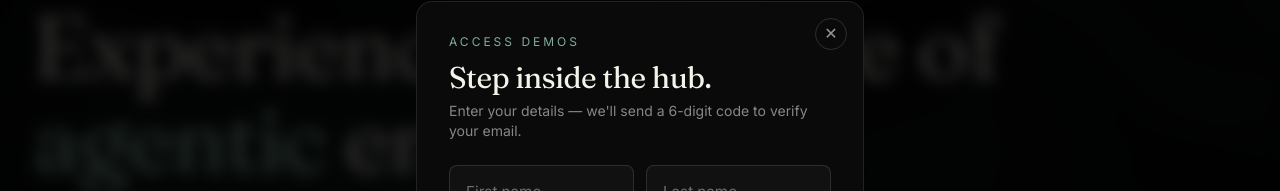
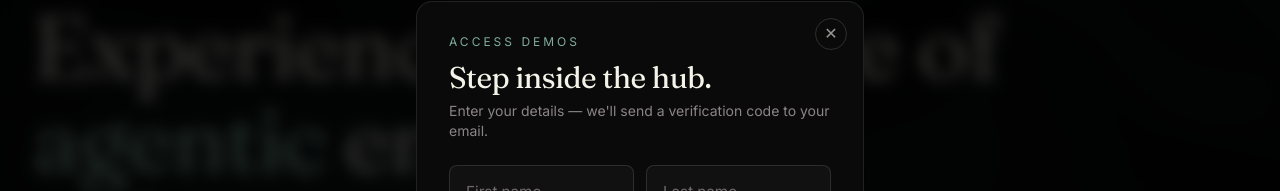
Before and after one commit to ryan8298/demo-hub, a Next.js app: page / in a window 1280 px wide. Both pictures are taken after a click on the button "MENU". Shown: the part 157-348 px from the top of the page. Built offline with nearby package versions, Linux system fonts and the light colour scheme.

Commit message:
Accept variable-length OTP codes (Supabase is configurable 6-8 digits)

```diff
--- a/app/page.tsx
+++ b/app/page.tsx
@@ -43,7 +43,7 @@ export default function Landing() {
         setError(data.error || 'Could not send code.');
         return;
       }
-      setInfo(`A 6-digit code was sent to ${formData.email}.`);
+      setInfo(`A verification code was sent to ${formData.email}.`);
       setStep('code');
     } catch {
       setError('Network error — please try again.');
@@ -261,8 +261,8 @@ export default function Landing() {
             </h2>
             <p className="text-sm text-[#8B8586] mb-6">
               {step === 'profile'
-                ? "Enter your details — we'll send a 6-digit code to verify your email."
-                : `Enter the 6-digit code we sent to ${formData.email}.`}
+                ? "Enter your details — we'll send a verification code to your email."
+                : `Enter the verification code we sent to ${formData.email}.`}
             </p>
 
             {error && (
@@ -331,19 +331,20 @@ export default function Landing() {
                   type="text"
                   inputMode="numeric"
                   autoComplete="one-time-code"
-                  pattern="\d{6}"
-                  maxLength={6}
+                  pattern="\d{4,10}"
+                  maxLength={10}
                   placeholder="••••••"
                   value={code}
-                  onChange={(e) => setCode(e.target.value.replace(/\D/g, '').slice(0, 6))}
+                  // Strip non-digits and cap at 10 (Supabase OTP can be 6-8 by config).
+                  onChange={(e) => setCode(e.target.value.replace(/\D/g, '').slice(0, 10))}
                   required
                   autoFocus
-                  className="input-field text-center text-2xl tracking-[0.5em] font-mono"
+                  className="input-field text-center text-2xl tracking-[0.4em] font-mono"
                 />
 
                 <button
                   type="submit"
-                  disabled={loading || code.length !== 6}
+                  disabled={loading || code.length < 4}
                   className="btn-pill w-full mt-2"
                 >
                   {loading ? 'Verifying…' : 'Verify & Enter Hub →'}
```
Also changed, not shown: app/api/auth/send-otp/route.ts (+4 -3 lines).
